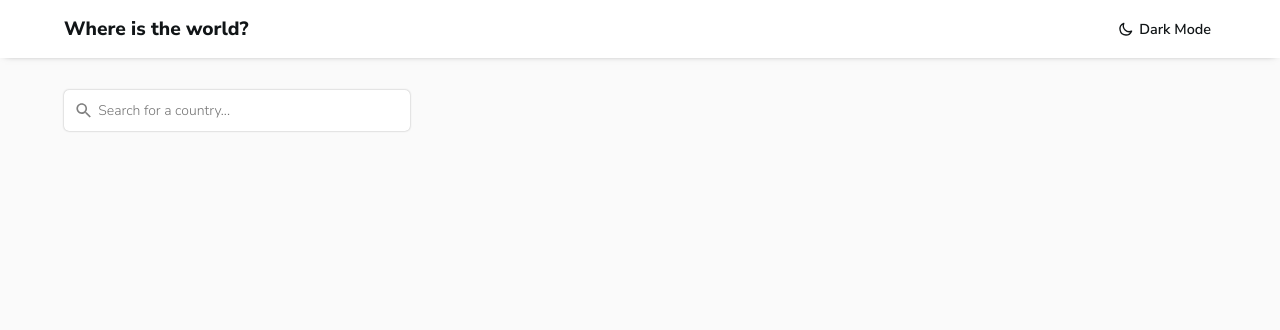
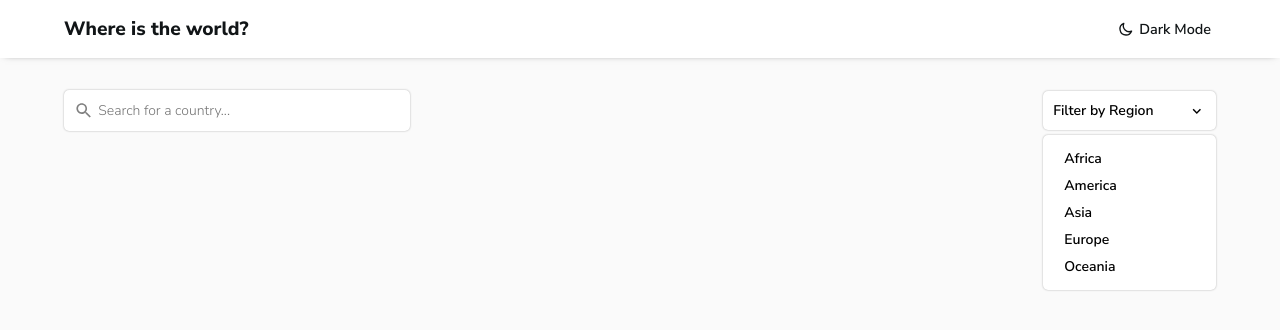
Before and after one commit to drainerr/Countries, a React (Create React App) app: page / in a window 1280 px wide. Shown: the top 330 px of the page. Built offline with nearby package versions, Linux system fonts and the light colour scheme.

Commit message:
add filter component

```diff
--- a/src/Components/Search-Filter/Filter.jsx
+++ b/src/Components/Search-Filter/Filter.jsx
@@ -0,0 +1,48 @@
+import styled from 'styled-components';
+import { BiChevronDown } from 'react-icons/bi';
+import Regions from './Regions';
+
+const StyledFilter = styled.div`
+  display: flex;
+  align-items: center;
+  justify-content: space-between;
+  background-color: white;
+  padding: 10px;
+  font-size: 110%;
+  color: black;
+  border-radius: 5px;
+  font-weight: 600;
+  box-shadow: 0px 0px 2px darkgray;
+  p {
+    font-size: ${({ theme }) => theme.fontSize.homePg};
+  }
+  span {
+    display: flex;
+    align-items: center;
+    justify-content: center;
+  }
+  span:hover {
+    cursor: pointer;
+  }
+`;
+
+const StyledWrapper = styled.div`
+  min-width: 15%;
+  position: relative;
+`;
+
+const Filter = () => {
+  return (
+    <StyledWrapper>
+      <StyledFilter>
+        <p>Filter by Region</p>
+        <span onClick={console.log('when i click this dropdown menu should appear')}>
+          <BiChevronDown />
+        </span>
+      </StyledFilter>
+      <Regions />
+    </StyledWrapper>
+  );
+};
+
+export default Filter;
--- a/src/Components/Search-Filter/Find.jsx
+++ b/src/Components/Search-Filter/Find.jsx
@@ -1,14 +1,19 @@
 import styled from 'styled-components';
+import Filter from './Filter';
 import Search from './Search';
 const StyledFind = styled.div`
   padding: 1rem 5%;
   margin: 1em 0;
+  display: flex;
+  align-items: center;
+  justify-content: space-between;
 `;
 
 const Find = () => {
   return (
     <StyledFind>
       <Search />
+      <Filter />
     </StyledFind>
   );
 };
--- /dev/null
+++ b/src/Components/Search-Filter/Regions.jsx
@@ -0,0 +1,37 @@
+import styled from 'styled-components';
+
+const StyledDropDownMenu = styled.ul`
+  position: absolute;
+  padding: 10px;
+  background-color: white;
+  width: 100%;
+  border-radius: 5px;
+  margin-top: 0.3rem;
+  box-shadow: 0px 0px 2px darkgray;
+  li {
+    padding: 3px 10px;
+    font-weight: 600;
+    width: 100%;
+    font-size: ${({ theme }) => theme.fontSize.homePg};
+    border: 1px solid transparent;
+    border-radius: 3px;
+  }
+  li:hover {
+    border-color: black;
+    cursor: pointer;
+  }
+`;
+
+const Regions = () => {
+  return (
+    <StyledDropDownMenu>
+      <li>Africa</li>
+      <li>America</li>
+      <li>Asia</li>
+      <li>Europe</li>
+      <li>Oceania</li>
+    </StyledDropDownMenu>
+  );
+};
+
+export default Regions;
--- a/src/Components/Search-Filter/Search.jsx
+++ b/src/Components/Search-Filter/Search.jsx
@@ -5,7 +5,7 @@ const StyledSearch = styled.div`
   align-items: center;
   background-color: white;
   font-size: 1.3em;
-  max-width: 30%;
+  min-width: 30%;
   color: gray;
   padding: 10px;
   border-radius: 5px;
--- a/src/styles/Theme.js
+++ b/src/styles/Theme.js
@@ -14,7 +14,7 @@ const theme = {
     homePg: '14px',
     detailPg: '16px',
   },
-  mobile: '375px',
+  mobile: '420px',
   tablet: '768',
   desktop: '1440px',
 };
```
